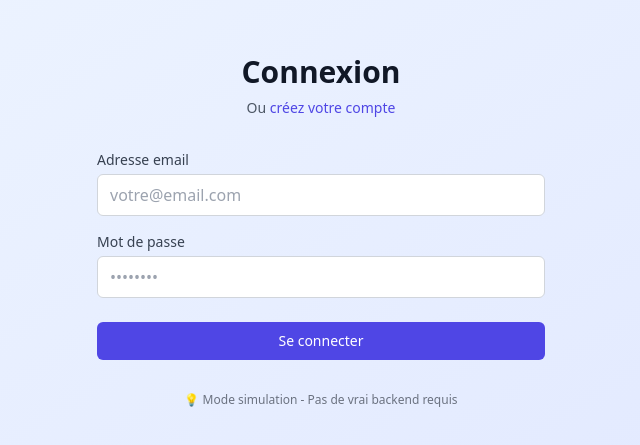
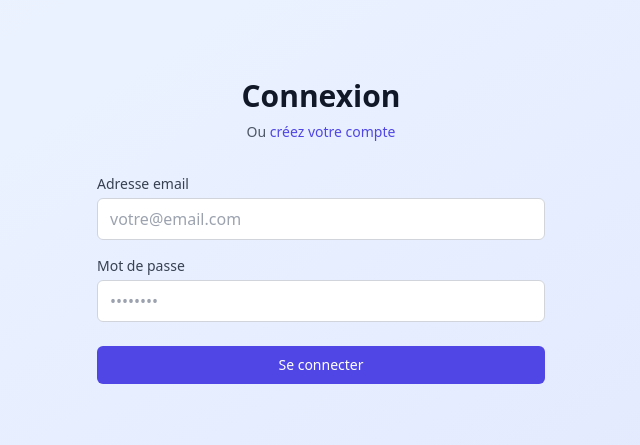
Before and after one commit to 15g-lucas/ressources-relationnelles-front, a Nuxt app: page /login in a window 1280 px wide. Shown: the part 181-626 px from the top of the page, without its empty margins (319-959 px from the left). Built offline with nearby package versions, Linux system fonts and the light colour scheme; no server answers.

Commit message:
Update login.vue

```diff
--- a/pages/login.vue
+++ b/pages/login.vue
@@ -77,11 +77,7 @@
       </form>
 
       <!-- Info simulation -->
-      <div class="text-center">
-        <p class="text-xs text-gray-500">
-          💡 Mode simulation - Pas de vrai backend requis
-        </p>
-      </div>
+
     </div>
   </div>
 </template>
```
